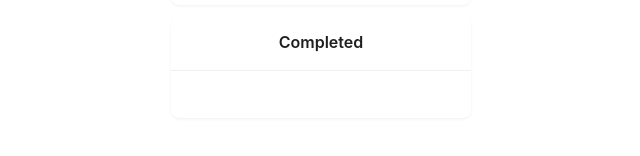
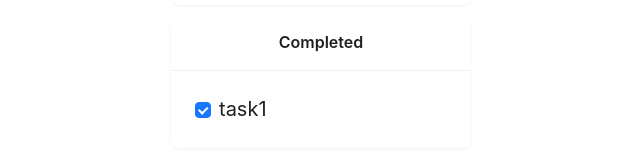
Before and after one commit to olexandervanzuriak/react-todo-app, a React (Create React App) app: page / in a window 1280 px wide. Both pictures are taken after a click on the label "task1". Shown: the part 292-448 px from the top of the page, without its empty margins (319-959 px from the left). Built offline with nearby package versions, Linux system fonts and the light colour scheme.

Commit message:
Add comleted tasks feature

```diff
--- a/src/components/CheckTodo.js
+++ b/src/components/CheckTodo.js
@@ -2,7 +2,7 @@ import { Checkbox } from 'antd';
 
 
 const CheckToDo = (props) => {
-    return (<Checkbox className='check-box' id={props.id} onChange={props.onChange}>{props.text}</Checkbox>);
+    return (<Checkbox className='check-box' id={props.id} onChange={props.onChange} checked={props.checked}>{props.text}</Checkbox>);
 }
 
 export default CheckToDo;
--- a/src/context/task-context.js
+++ b/src/context/task-context.js
@@ -3,7 +3,8 @@ import { createContext, useState } from "react";
 export const TaskContext = createContext(null);
 
 export const TaskContextProvider = (props) => {
-    const [taskItems, setTaskItems] = useState([{id: 1, text: "task1"}, {id: 2, text: "task2"}]);
+    const [taskItems, setTaskItems] = useState([{id: 1, text: "task1", complete: false}, {id: 2, text: "task2", complete: false}]);
+
 
     const addTask = (task) => {
         if (taskItems.length === 0) {
@@ -15,7 +16,8 @@ export const TaskContextProvider = (props) => {
     }
 
     const removeTask = (id) => {
-        setTaskItems((prev) => prev.filter((prev) => prev.id !== id));
+        taskItems[id-1].complete = true;
+        setTaskItems((prev) => ([...prev]))
         console.log(id);
     }
 
--- a/src/pages/Home/Home.js
+++ b/src/pages/Home/Home.js
@@ -67,12 +67,19 @@ export const Home = () => {
         >
           <p>{month + " " + day + " " + year}</p>
           <div className="tasks">
-            {taskItems.map((task) => (
-              <div className="task" key={task.id}>
-                <CheckToDo id={task.id} text={task.text} onChange={doneTask} />
-                <br />{" "}
-              </div>
-            ))}
+            {taskItems.map(
+              (task) =>
+                !task.complete && (
+                  <div className="task" key={task.id}>
+                    <CheckToDo
+                      id={task.id}
+                      text={task.text}
+                      onChange={doneTask}
+                    />
+                    <br />{" "}
+                  </div>
+                )
+            )}
           </div>
           {!showInput && (
             <Button
@@ -93,7 +100,20 @@ export const Home = () => {
           style={{
             width: 300,
           }}
-        ></Card>
+        >{taskItems.map(
+          (task) =>
+            task.complete && (
+              <div className="task" key={task.id}>
+                <CheckToDo
+                  id={task.id}
+                  text={task.text}
+                  onChange={doneTask}
+                  checked={task.complete}
+                />
+                <br />{" "}
+              </div>
+            )
+        )}</Card>
       </div>
     </div>
   );
```
